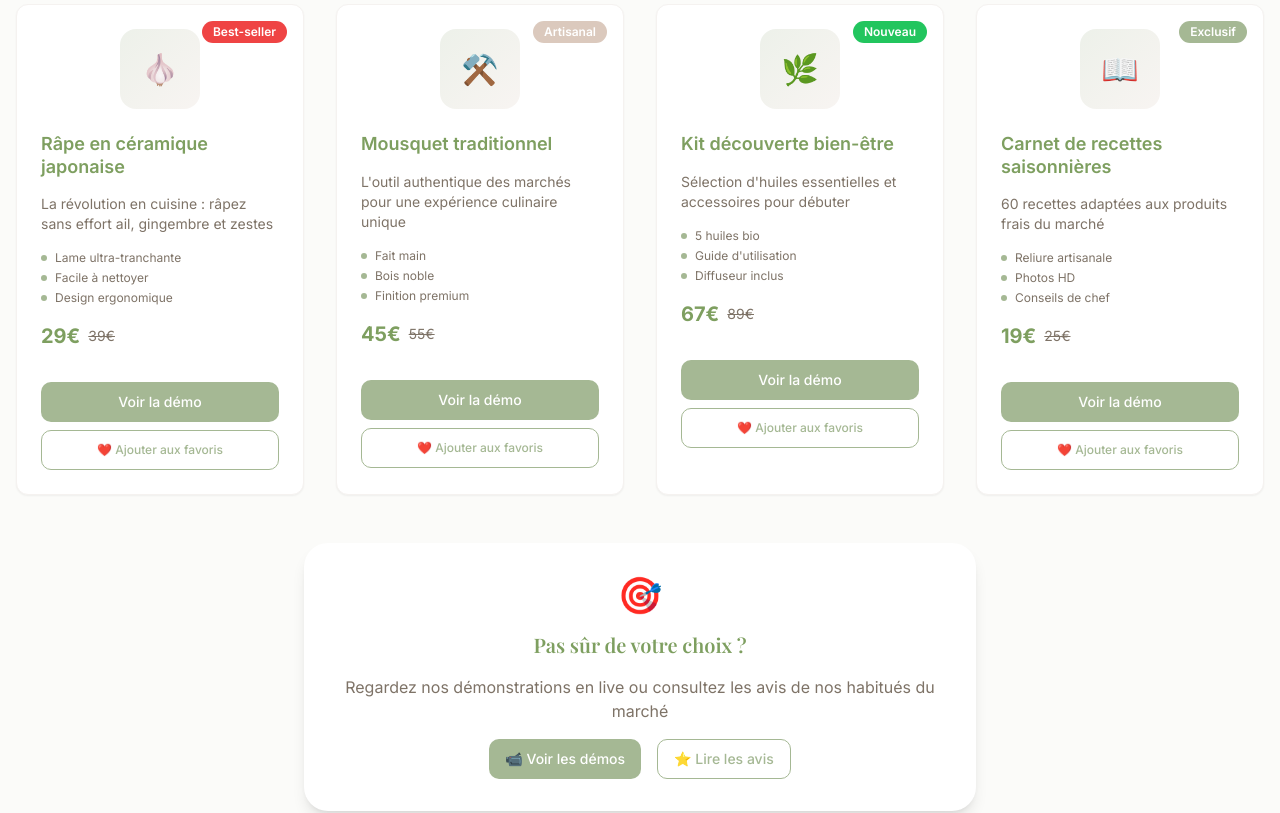
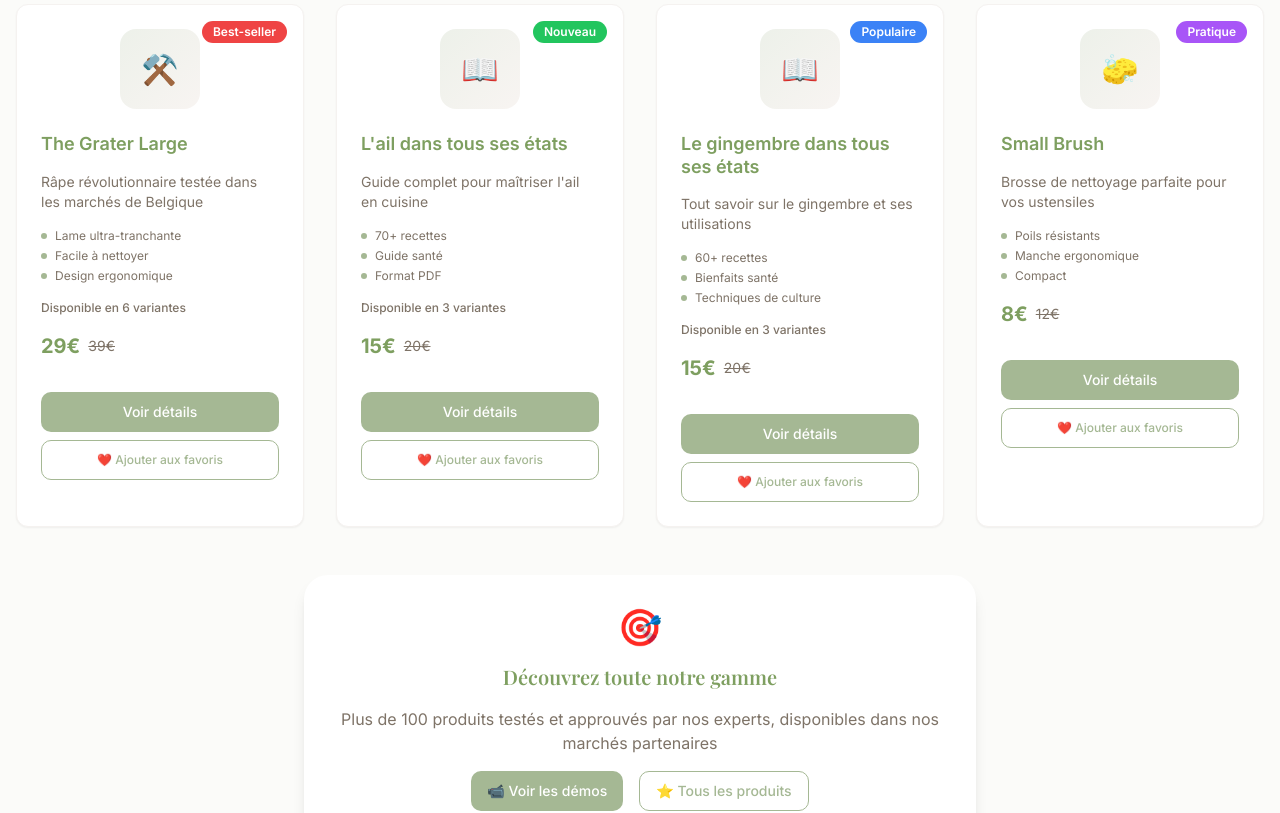
Before and after one commit to benspy2209/tipikli-bien-etre-market, a React (Vite) app: page / in a window 1280 px wide. Shown: the part 2080-2893 px from the top of the page. Built offline with nearby package versions, Linux system fonts and the light colour scheme.

Commit message:
Implement product data integration
Integrate product data from CSV, including image display, categories, and descriptions, into the EssentialsSection component.

```diff
--- a/src/components/EssentialsSection.tsx
+++ b/src/components/EssentialsSection.tsx
@@ -2,50 +2,26 @@
 import { Card, CardContent } from "@/components/ui/card";
 import { Button } from "@/components/ui/button";
 import { Badge } from "@/components/ui/badge";
+import { getFeaturedProducts } from "@/data/products";
+import { getCategoryConfig } from "@/data/categories";
+import { useState } from "react";
 
 const EssentialsSection = () => {
-  const products = [
-    {
-      id: 1,
-      name: "Râpe en céramique japonaise",
-      description: "La révolution en cuisine : râpez sans effort ail, gingembre et zestes",
-      price: "29€",
-      originalPrice: "39€",
-      image: "🧄",
-      badge: "Best-seller",
-      features: ["Lame ultra-tranchante", "Facile à nettoyer", "Design ergonomique"]
-    },
-    {
-      id: 2,
-      name: "Mousquet traditionnel",
-      description: "L'outil authentique des marchés pour une expérience culinaire unique",
-      price: "45€",
-      originalPrice: "55€",
-      image: "⚒️",
-      badge: "Artisanal",
-      features: ["Fait main", "Bois noble", "Finition premium"]
-    },
-    {
-      id: 3,
-      name: "Kit découverte bien-être",
-      description: "Sélection d'huiles essentielles et accessoires pour débuter",
-      price: "67€",
-      originalPrice: "89€",
-      image: "🌿",
-      badge: "Nouveau",
-      features: ["5 huiles bio", "Guide d'utilisation", "Diffuseur inclus"]
-    },
-    {
-      id: 4,
-      name: "Carnet de recettes saisonnières",
-      description: "60 recettes adaptées aux produits frais du marché",
-      price: "19€",
-      originalPrice: "25€",
-      image: "📖",
-      badge: "Exclusif",
-      features: ["Reliure artisanale", "Photos HD", "Conseils de chef"]
+  const products = getFeaturedProducts();
+  const [selectedProduct, setSelectedProduct] = useState<string | null>(null);
+
+  const getBadgeColor = (badge: string) => {
+    switch (badge) {
+      case "Best-seller": return "bg-red-500";
+      case "Nouveau": return "bg-green-500";
+      case "Artisanal": return "bg-tipikli-wood";
+      case "Populaire": return "bg-blue-500";
+      case "Pratique": return "bg-purple-500";
+      case "Économique": return "bg-orange-500";
+      case "Innovation": return "bg-pink-500";
+      default: return "bg-tipikli-sage";
     }
-  ];
+  };
 
   return (
     <section id="essentials" className="py-20 bg-tipikli-cream">
@@ -62,7 +38,10 @@ const EssentialsSection = () => {
         </div>
 
         <div className="grid md:grid-cols-2 lg:grid-cols-4 gap-8 mb-12">
-          {products.map((product) => (
+          {products.map((product) => {
+            const categoryConfig = getCategoryConfig(product.category);
+
+            return (
               <Card
                 key={product.id}
                 className="group hover:shadow-xl transition-all duration-300 transform hover:-translate-y-2 border-tipikli-beige bg-white"
@@ -71,19 +50,16 @@ const EssentialsSection = () => {
                   {/* Badge et image */}
                   <div className="relative mb-6">
                     <div className="w-20 h-20 bg-gradient-to-br from-tipikli-sage/20 to-tipikli-wood/20 rounded-2xl flex items-center justify-center mx-auto mb-4 group-hover:scale-110 transition-transform duration-300">
-                    <span className="text-3xl">{product.image}</span>
+                      <span className="text-3xl">{categoryConfig.icon}</span>
                     </div>
 
+                    {product.badge && (
                       <Badge
-                    className={`absolute -top-2 -right-2 text-xs ${
-                      product.badge === "Best-seller" ? "bg-red-500" :
-                      product.badge === "Nouveau" ? "bg-green-500" :
-                      product.badge === "Artisanal" ? "bg-tipikli-wood" :
-                      "bg-tipikli-sage"
-                    } text-white`}
+                        className={`absolute -top-2 -right-2 text-xs ${getBadgeColor(product.badge)} text-white`}
                       >
                         {product.badge}
                       </Badge>
+                    )}
                   </div>
 
                   {/* Contenu */}
@@ -97,6 +73,7 @@ const EssentialsSection = () => {
                     </p>
 
                     {/* Caractéristiques */}
+                    {product.features && (
                       <ul className="space-y-1">
                         {product.features.map((feature, index) => (
                           <li key={index} className="text-xs text-muted-foreground flex items-center">
@@ -105,23 +82,34 @@ const EssentialsSection = () => {
                           </li>
                         ))}
                       </ul>
+                    )}
+
+                    {/* Variantes */}
+                    {product.variants && product.variants.length > 0 && (
+                      <div className="text-xs text-muted-foreground">
+                        <span className="font-medium">Disponible en {product.variants.length} variantes</span>
+                      </div>
+                    )}
 
                     {/* Prix */}
                     <div className="flex items-center space-x-2">
                       <span className="text-xl font-bold text-tipikli-sage-dark">
-                      {product.price}
+                        {product.price}€
                       </span>
+                      {product.originalPrice && (
                         <span className="text-sm text-muted-foreground line-through">
-                      {product.originalPrice}
+                          {product.originalPrice}€
                         </span>
+                      )}
                     </div>
 
                     {/* Boutons */}
                     <div className="space-y-2 pt-4">
                       <Button
                         className="w-full bg-tipikli-sage hover:bg-tipikli-sage-dark text-white transition-all duration-300"
+                        onClick={() => setSelectedProduct(selectedProduct === product.id ? null : product.id)}
                       >
-                      Voir la démo
+                        {selectedProduct === product.id ? "Masquer détails" : "Voir détails"}
                       </Button>
                       <Button
                         variant="outline"
@@ -130,10 +118,18 @@ const EssentialsSection = () => {
                         ❤️ Ajouter aux favoris
                       </Button>
                     </div>
+
+                    {/* Détails extensibles */}
+                    {selectedProduct === product.id && product.longDescription && (
+                      <div className="mt-4 p-4 bg-tipikli-cream rounded-lg text-sm text-muted-foreground">
+                        {product.longDescription}
+                      </div>
+                    )}
                   </div>
                 </CardContent>
               </Card>
-          ))}
+            );
+          })}
         </div>
 
         {/* Section CTA */}
@@ -142,17 +138,17 @@ const EssentialsSection = () => {
             <div className="space-y-4">
               <div className="text-4xl mb-4">🎯</div>
               <h3 className="font-display font-semibold text-xl text-tipikli-sage-dark">
-                Pas sûr de votre choix ?
+                Découvrez toute notre gamme
               </h3>
               <p className="text-muted-foreground">
-                Regardez nos démonstrations en live ou consultez les avis de nos habitués du marché
+                Plus de 100 produits testés et approuvés par nos experts, disponibles dans nos marchés partenaires
               </p>
               <div className="flex flex-col sm:flex-row gap-4 justify-center">
                 <Button className="bg-tipikli-sage hover:bg-tipikli-sage-dark text-white">
                   📹 Voir les démos
                 </Button>
                 <Button variant="outline" className="border-tipikli-sage text-tipikli-sage hover:bg-tipikli-sage hover:text-white">
-                  ⭐ Lire les avis
+                  ⭐ Tous les produits
                 </Button>
               </div>
             </div>
--- /dev/null
+++ b/src/data/categories.ts
@@ -0,0 +1,29 @@
+
+import { ProductCategory } from "@/types/product";
+
+export const categoryConfig = {
+  grater: {
+    name: "Râpes",
+    icon: "⚒️",
+    color: "bg-tipikli-wood"
+  },
+  ebook: {
+    name: "E-books",
+    icon: "📖",
+    color: "bg-tipikli-sage"
+  },
+  brush: {
+    name: "Brosses",
+    icon: "🧽",
+    color: "bg-green-500"
+  },
+  peeler: {
+    name: "Éplucheurs",
+    icon: "🔪",
+    color: "bg-red-500"
+  }
+} as const;
+
+export const getCategoryConfig = (category: ProductCategory) => {
+  return categoryConfig[category];
+};
--- /dev/null
+++ b/src/data/products.ts
@@ -0,0 +1,122 @@
+
+import { Product } from "@/types/product";
+import { getProductImage } from "@/utils/imageUtils";
+
+// Données normalisées basées sur votre CSV
+export const products: Product[] = [
+  // Graters par ville - regroupés en un seul produit avec variantes
+  {
+    id: "grater-large",
+    name: "The Grater Large",
+    description: "Râpe révolutionnaire testée dans les marchés de Belgique",
+    longDescription: "La râpe qui révolutionne votre cuisine. Testée et approuvée dans plus de 25 marchés belges, elle vous permettra de râper ail, gingembre et zestes sans effort.",
+    price: 29,
+    originalPrice: 39,
+    image: getProductImage("The Grater Large", "Bruxelles"),
+    category: "grater",
+    type: "physical",
+    badge: "Best-seller",
+    features: ["Lame ultra-tranchante", "Facile à nettoyer", "Design ergonomique"],
+    variants: [
+      { id: "grater-ath", name: "Ath", price: 29, image: getProductImage("", "Ath"), location: "Ath" },
+      { id: "grater-auderghem", name: "Auderghem", price: 29, image: getProductImage("", "Auderghem"), location: "Auderghem" },
+      { id: "grater-bastogne", name: "Bastogne", price: 29, image: getProductImage("", "Bastogne"), location: "Bastogne" },
+      { id: "grater-beveren", name: "Beveren", price: 29, image: getProductImage("", "Beveren"), location: "Beveren" },
+      { id: "grater-binche", name: "Binche", price: 29, image: getProductImage("", "Binche"), location: "Binche" },
+      { id: "grater-brugges", name: "Brugges", price: 29, image: getProductImage("", "Brugges"), location: "Brugges" }
+    ]
+  },
+
+  // E-books ail
+  {
+    id: "ebook-garlic-fr",
+    name: "L'ail dans tous ses états",
+    description: "Guide complet pour maîtriser l'ail en cuisine",
+    longDescription: "Découvrez tous les secrets de l'ail avec ce guide complet. Recettes, techniques, bienfaits santé et astuces de conservation.",
+    price: 15,
+    originalPrice: 20,
+    image: getProductImage("L'ail dans tous ses états, l'ebook"),
+    category: "ebook",
+    type: "digital",
+    badge: "Nouveau",
+    features: ["70+ recettes", "Guide santé", "Format PDF"],
+    variants: [
+      { id: "ebook-garlic-fr", name: "Français", price: 15, language: "fr" },
+      { id: "ebook-garlic-en", name: "English", price: 15, language: "en" },
+      { id: "ebook-garlic-nl", name: "Nederlands", price: 15, language: "nl" }
+    ]
+  },
+
+  // E-books gingembre
+  {
+    id: "ebook-ginger-fr",
+    name: "Le gingembre dans tous ses états",
+    description: "Tout savoir sur le gingembre et ses utilisations",
+    longDescription: "Guide complet du gingembre : culture, bienfaits, recettes traditionnelles et modernes pour exploiter toute la richesse de cette racine exceptionnelle.",
+    price: 15,
+    originalPrice: 20,
+    image: getProductImage("Le gingembre dans tous ses états - l'e book"),
+    category: "ebook",
+    type: "digital",
+    badge: "Populaire",
+    features: ["60+ recettes", "Bienfaits santé", "Techniques de culture"],
+    variants: [
+      { id: "ebook-ginger-fr", name: "Français", price: 15, language: "fr" },
+      { id: "ebook-ginger-en", name: "English", price: 15, language: "en" },
+      { id: "ebook-ginger-nl", name: "Nederlands", price: 15, language: "nl" }
+    ]
+  },
+
+  // Small Brush
+  {
+    id: "small-brush",
+    name: "Small Brush",
+    description: "Brosse de nettoyage parfaite pour vos ustensiles",
+    longDescription: "Brosse spécialement conçue pour nettoyer en profondeur vos râpes et autres ustensiles de cuisine. Poils résistants et manche ergonomique.",
+    price: 8,
+    originalPrice: 12,
+    image: getProductImage("Small Brush"),
+    category: "brush",
+    type: "physical",
+    badge: "Pratique",
+    features: ["Poils résistants", "Manche ergonomique", "Compact"]
+  },
+
+  // Lot de 2 Small Brush
+  {
+    id: "small-brush-lot",
+    name: "Lot de 2 Small Brush",
+    description: "Pack économique de 2 brosses de nettoyage",
+    longDescription: "Lot de 2 brosses Small Brush pour un nettoyage optimal. Parfait pour avoir toujours une brosse propre sous la main.",
+    price: 14,
+    originalPrice: 20,
+    image: getProductImage("Lot de 2 Small Brush"),
+    category: "brush",
+    type: "physical",
+    badge: "Économique",
+    features: ["Pack de 2", "Poils résistants", "Économique"]
+  },
+
+  // Silicon Peeler
+  {
+    id: "silicon-peeler",
+    name: "Silicon Peeler",
+    description: "Éplucheur en silicone révolutionnaire",
+    longDescription: "Éplucheur en silicone de qualité alimentaire. Doux pour vos mains, efficace sur tous types de légumes et fruits.",
+    price: 12,
+    originalPrice: 16,
+    image: getProductImage("Silicon Peeler"),
+    category: "peeler",
+    type: "physical",
+    badge: "Innovation",
+    features: ["Silicone alimentaire", "Antidérapant", "Facile à nettoyer"]
+  }
+];
+
+export const getProductsByCategory = (category: string) => {
+  return products.filter(product => product.category === category);
+};
+
+export const getFeaturedProducts = () => {
+  return products.slice(0, 4);
+};
--- /dev/null
+++ b/src/types/product.ts
@@ -0,0 +1,40 @@
+
+export interface Product {
+  id: string;
+  name: string;
+  description: string;
+  longDescription?: string;
+  price: number;
+  originalPrice?: number;
+  image: string;
+  category: ProductCategory;
+  type: ProductType;
+  variants?: ProductVariant[];
+  badge?: string;
+  features?: string[];
+}
+
+export interface ProductVariant {
+  id: string;
+  name: string;
+  price: number;
+  image?: string;
+  language?: string;
+  location?: string;
+}
+
+export type ProductCategory =
+  | "grater"
+  | "ebook"
+  | "brush"
+  | "peeler";
+
+export type ProductType =
+  | "physical"
+  | "digital";
+
+export interface ProductFilter {
+  category?: ProductCategory;
+  priceRange?: [number, number];
+  type?: ProductType;
+}
--- /dev/null
+++ b/src/utils/imageUtils.ts
@@ -0,0 +1,64 @@
+
+// Mapping des noms de villes vers les fichiers images locaux
+const cityImageMap: Record<string, string> = {
+  "Ath": "/src/images/Ath.jpeg",
+  "Auderghem": "/src/images/Auderghem.jpeg",
+  "Bastogne": "/src/images/Bastogne.jpeg",
+  "Beveren": "/src/images/Beveren.jpeg",
+  "Binche": "/src/images/Binche.jpeg",
+  "Brugges": "/src/images/Brugges.jpeg",
+  "Charleroi": "/src/images/Charleroi.jpeg",
+  "Etterbeek": "/src/images/Etterbeek.jpeg",
+  "Evere": "/src/images/Evere.jpeg",
+  "Ixelles": "/src/images/Ixelles.jpeg",
+  "Jette": "/src/images/Jette.jpeg",
+  "Libramont": "/src/images/Libramont.jpeg",
+  "Liège": "/src/images/Liège.jpeg",
+  "Louvain": "/src/images/Louvain.jpeg",
+  "Malines": "/src/images/Malines.jpeg",
+  "Marche-en-famenne": "/src/images/Marche-en-famenne.jpeg",
+  "Mouscron": "/src/images/Mouscron.jpeg",
+  "Namur": "/src/images/Namur.jpeg",
+  "Rhode-Saint-Genèse": "/src/images/Rhode-Saint-Genèse.jpeg",
+  "Roeselare": "/src/images/Roeselare.jpeg",
+  "Saint-Gilles": "/src/images/Saint-Gilles.jpeg",
+  "Saint-Nicolas": "/src/images/Saint-Nicolas.jpeg",
+  "Tournai": "/src/images/Tournai.jpeg",
+  "Turnhout": "/src/images/Turnhout.jpeg",
+  "Waterloo": "/src/images/Waterloo.jpeg",
+  "Wavre": "/src/images/Wavre.jpeg",
+  "Zaventem": "/src/images/Zaventem.jpeg"
+};
+
+const productImageMap: Record<string, string> = {
+  "Small Brush": "/src/images/Small_Brush.png",
+  "Lot de 2 Small Brush": "/src/images/Lot_de_2_Small_Brush.png",
+  "Silicon Peeler": "/src/images/Silicon_Peeler.png",
+  "All about garlic - e book": "/src/images/All_about_garlic_-_e_book.png",
+  "Alles over gember - e book": "/src/images/Alles_over_gember_-_e_book.png",
+  "Alles over knoflook - e-book": "/src/images/Alles_over_knoflook_-_e-book.png",
+  "Ginger in all its flavor - e book": "/src/images/Ginger_in_all_its_flavor_-_e_book.png",
+  "L'ail dans tous ses états, l'ebook": "/src/images/L'ail_dans_tous_ses_états,_l'ebook.png",
+  "Le gingembre dans tous ses états - l'e book": "/src/images/Le_gingembre_dans_tous_ses_états_-_l'e_book.png",
+  "The grater, l'e-book": "/src/images/The_grater,_l'e-book.png",
+  "The grater, le livre (version papier)": "/src/images/The_grater,_le_livre_(version_papier).png"
+};
+
+export const getProductImage = (productName: string, cityName?: string): string => {
+  // D'abord chercher dans les images de produits spécifiques
+  if (productImageMap[productName]) {
+    return productImageMap[productName];
+  }
+
+  // Ensuite chercher par ville pour les graters
+  if (cityName && cityImageMap[cityName]) {
+    return cityImageMap[cityName];
+  }
+
+  // Image par défaut
+  return "/src/images/test.png";
+};
+
+export const getCityImage = (cityName: string): string => {
+  return cityImageMap[cityName] || "/src/images/test.png";
+};
```
Lines whose indentation alone changed are shown as unchanged.
